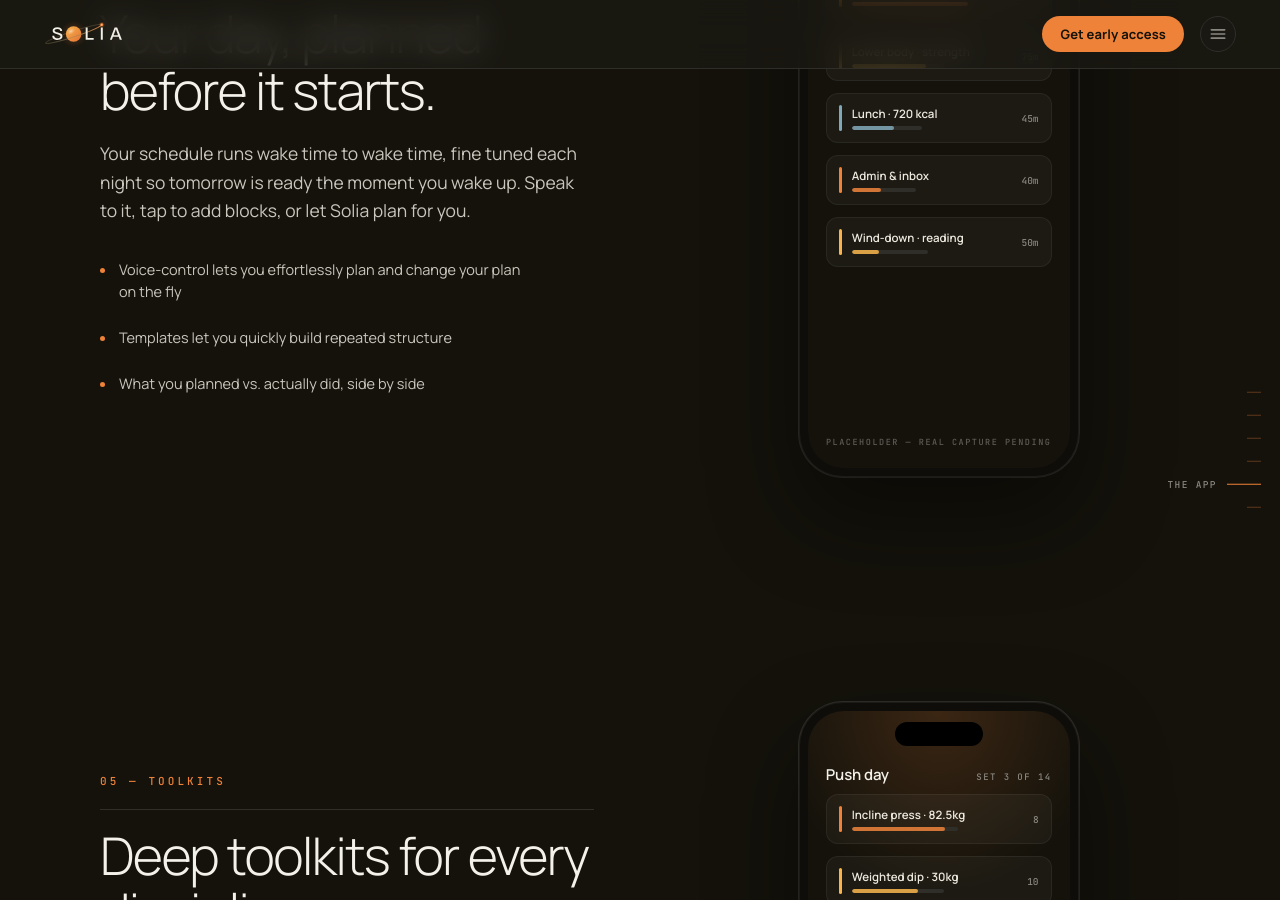
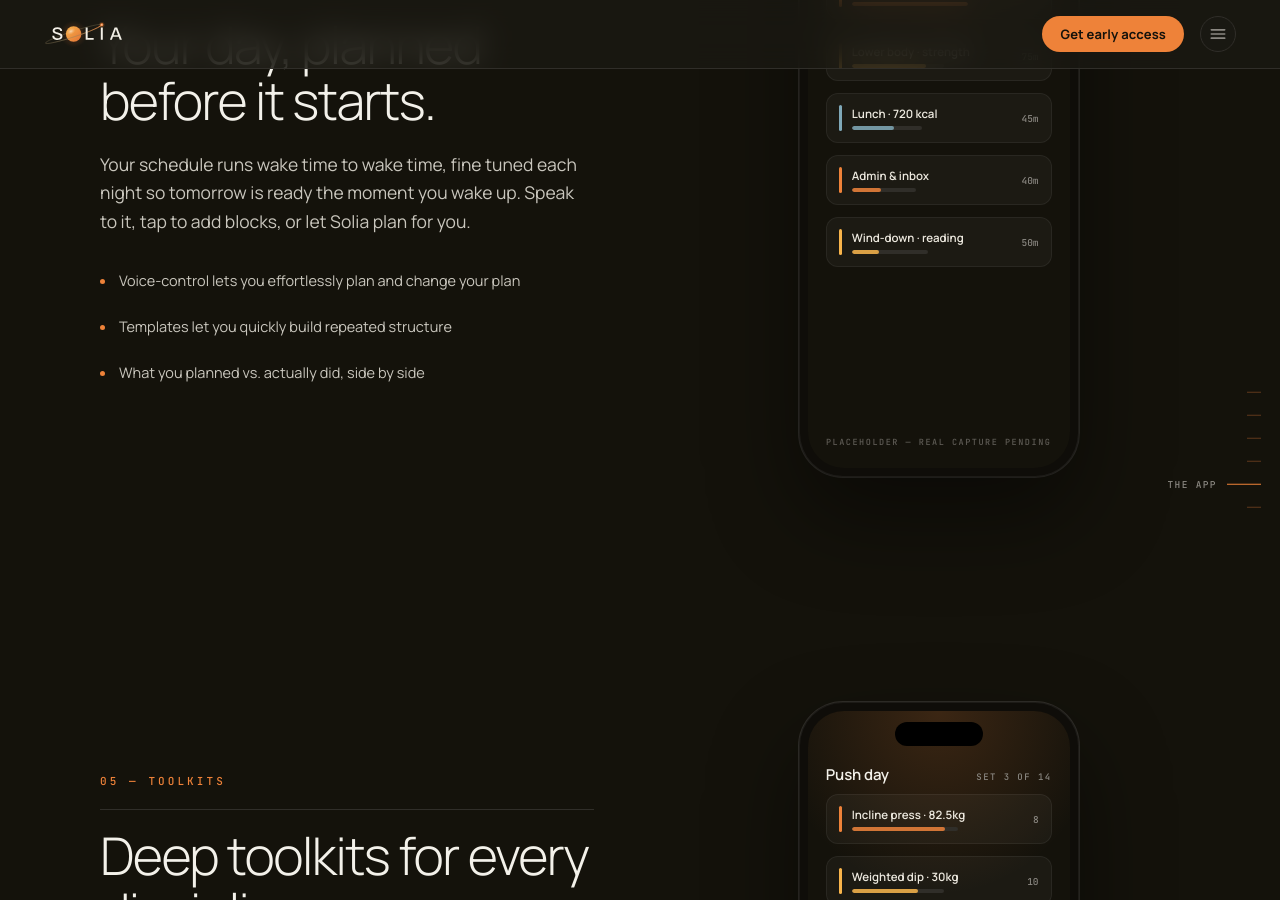
Before and after one commit to Solia-SaaS/Solia-Site, a Jekyll site: the page built from index.html, in a window 1280 px wide and 900 px high, scrolled down 5179 px. Built offline with Jekyll 4.4.1, drawn with Linux system fonts in a browser that asks for light colours.

Commit message:
Schedule bullet: drop 'on the fly'
Co-Authored-By: Claude Fable 5 <noreply@anthropic.com>

```diff
--- a/index.html
+++ b/index.html
@@ -447,7 +447,7 @@ description: Solia is a Life Operating System designed to align your actions wit
              tomorrow is ready the moment you wake up. Speak to it, tap to add
              blocks, or let Solia plan for you.</p>
         <ul class="ticks" data-reveal>
-          <li><span class="tick-dot" aria-hidden="true"></span><span>Voice-control lets you effortlessly plan and change your plan on the fly</span></li>
+          <li><span class="tick-dot" aria-hidden="true"></span><span>Voice-control lets you effortlessly plan and change your plan</span></li>
           <li><span class="tick-dot" aria-hidden="true"></span><span>Templates let you quickly build repeated structure</span></li>
           <li><span class="tick-dot" aria-hidden="true"></span><span>What you planned vs. actually did, side by side</span></li>
         </ul>
```
